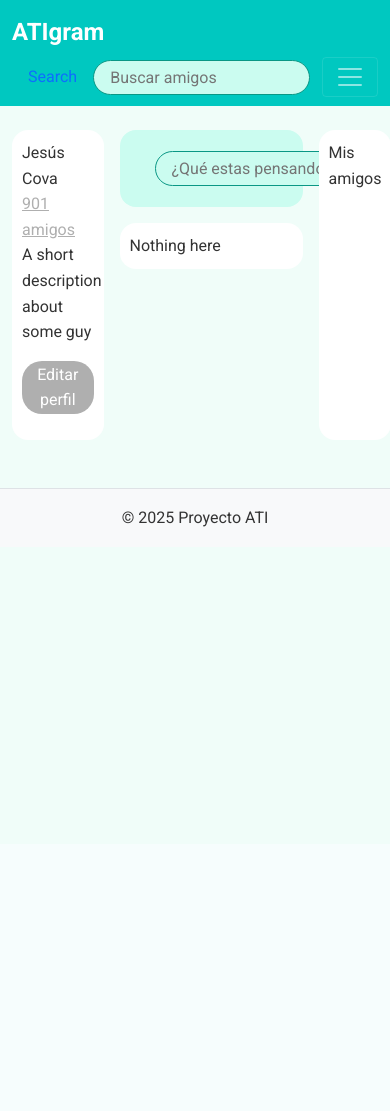
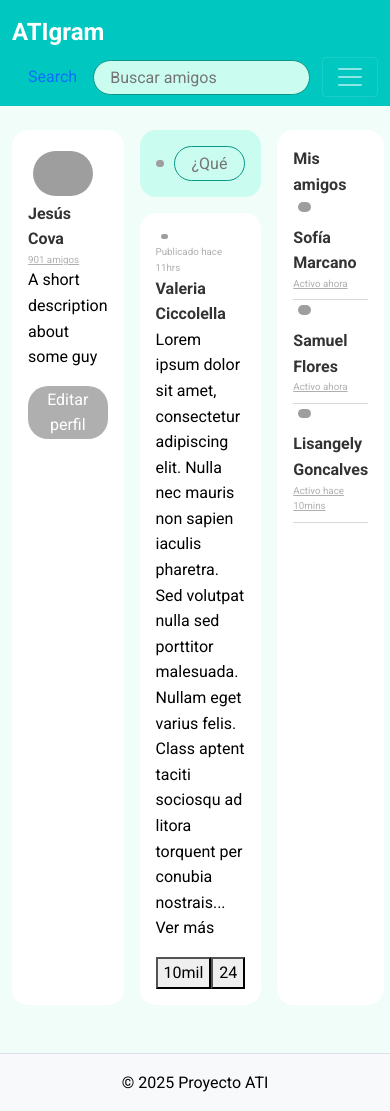
Before and after one commit to Jcova2003/Proyecto-ATI-Grupo-5, a Django app: page / in a window 390 px wide. Before the commit the page ends 527 px from the top, so only its background shows below. Run offline with Django 5.2, Linux system fonts and the light colour scheme; grey boxes are pictures that could not be loaded.

Commit message:
Estructurando feed

```diff
--- a/main_app/static/main_app/css/style.css
+++ b/main_app/static/main_app/css/style.css
@@ -18,12 +18,13 @@
 body {
   font-family: "Roboto", sans-serif;
   line-height: 1.6;
-  color: #333;
+  color: #000000;
   background-color: var(--background-color);
 }
 
 .home-content{
   display: flex;
+  gap: 1rem;
 }
 
 /* Profile card section*/
@@ -32,20 +33,51 @@ body {
   flex-direction: column;
   background-color: white;
   border-radius: 16px;
-  padding: 10px;
+  padding: 1rem;
 }
 
 .profile-card, .my-friends {
-  width: 25%;
+  width: 50%;
 }
 
 .profile-picture {
   border-radius: 100px;
-  width: 80%;
+  margin: 5px 15px 5px 5px;
+  align-self: center;
 }
 
-.number-friends {
+.profile-card .profile-picture {
+  height: auto;
+  width: 75%;
+  align-self: auto;
+}
+
+.post .profile-picture {
+  margin: 3px 10px 3px 0px;
+  width: 10%;
+}
+
+.user-info .profile-picture {
+  width: 17%;
+}
+
+.feed .user-info .profile-picture {
+  width: 8%;
+}
+
+.larger-name {
+  color: var(--dark-color);
+  font-size: clamp(1rem, 2.5vw, 1.5rem);
+  font-weight: bold;
+}
+
+.tiny-name {
+  font-size: 1rem;
+}
+
+.tiny-info {
   color: var(--light-gray);
+  font-size: clamp(0.5rem, 2.5vw, 0.8rem);
 }
 
 .btn-edit-profile {
@@ -57,22 +89,41 @@ body {
 }
 
 .center {
-  width: 50%;
+  width: auto;
   background-color: transparent;
-  margin: 0 1rem;
   padding: 0;
+  row-gap: 1rem;
 }
 
 .post {
   flex-direction: row;
   background-color: var(--light-color);
   height: 25%;
-  margin-bottom: 1rem;
 }
 
-.post img {
-  width: auto;
-  margin: 3px 15px 3px 10px;
+/* post section */
+.user-info {
+  display: flex;
+  flex-wrap: wrap;
+}
+
+.mrk-border {
+  border-bottom: 1px solid #D9D9D9;
+}
+
+.post-tag, .friend-tag {
+  display: flex;
+  flex-direction: column;
+  justify-content: center;
+}
+
+.friend-tag {
+  padding: 8px 0;
+}
+
+.reaction-bar {
+  display: flex;
+  justify-content: space-between;
 }
 
 /* Hero section */
@@ -135,6 +186,7 @@ body {
   align-self: center;
   padding: 0em 1em;
   height: 35px;
+  width: 100%;
 }
 
 .navbar-nav .nav-link {
--- a/main_app/templates/feed.html
+++ b/main_app/templates/feed.html
@@ -1,21 +1,24 @@
 {% extends 'home.html' %}
 {% load static %}
 
-{% block title %}Feed - {{ block.super }}{% endblock %}
+{% block feed %}
+<div class="feed atigram-card">
+    <div class="user-info">
+        <img class="profile-picture" src="https://encrypted-tbn0.gstatic.com/images?q=tbn:ANd9GcQytc93VfA29gwZ4w1ySdWjx1CSJBM6qGG3BA&s">
+        <div class="post-tag">
+            <span class="tiny-info">Publicado hace 11hrs</span>
+            <label class="larger-name">Valeria Ciccolella</label>
+        </div>
+    </div>
+    <div class="post-content">
+        <p>
+            Lorem ipsum dolor sit amet, consectetur adipiscing elit. Nulla nec mauris non sapien iaculis pharetra. Sed volutpat nulla sed porttitor malesuada. Nullam eget varius felis. Class aptent taciti sociosqu ad litora torquent per conubia nostrais... Ver más
+        </p>
+    </div>
+    <div class="reaction-bar">
+        <button>10mil</button>
+        <button>24</button>
+    </div>
+</div>
 
-{% block feed %}
-<div class="profile-card">
-    <img class="profile-picture" src="C:\Users\Sofía\Pictures\Untitled.png">
-    <label>Jesús Cova</label>
-    <a class="number-friends">901 amigos</a>
-    <p class="profile-desc">A short description about some guy</p>
-    <button class="btn-edit-profile">Editar perfil</button>
-</div>
-<div class="feed">
-
-</div>
-<div class="my-friends">
-    <label>Mis amigos</label>
-
-</div>
 {% endblock %}
--- a/main_app/templates/home.html
+++ b/main_app/templates/home.html
@@ -6,24 +6,43 @@
 {% block content %}
 <div class="home-content">
     <div class="profile-card atigram-card">
-        <img class="profile-picture" src="">
-        <label>Jesús Cova</label>
-        <a class="number-friends">901 amigos</a>
+        <img class="profile-picture" src="https://cdn.pixabay.com/photo/2020/06/30/10/23/icon-5355896_640.png">
+        <label class="larger-name">Jesús Cova</label>
+        <a class="tiny-info">901 amigos</a>
         <p class="profile-desc">A short description about some guy</p>
         <button class="btn-edit-profile">Editar perfil</button>
     </div>
     <div class="center atigram-card">
         <div class="post atigram-card">
-            <img class="profile-picture" src="">
+            <img class="profile-picture" src="https://cdn.pixabay.com/photo/2020/06/30/10/23/icon-5355896_640.png">
             <input class="search-bar" type="text" placeholder="¿Qué estas pensando?">
         </div>
-        <div class="feed atigram-card">
-            Nothing here
-        </div>
+        {% block feed %}
+        {% endblock %}
     </div>
     <div class="my-friends atigram-card">
-        <label>Mis amigos</label>
-
+        <label class="larger-name">Mis amigos</label>
+        <div class="user-info mrk-border">
+            <img class="profile-picture" src="https://cdn.pixabay.com/photo/2016/03/31/19/56/avatar-1295397_640.png">
+            <div class="friend-tag">
+                <label class="larger-name tiny-name">Sofía Marcano</label>
+                <a class="tiny-info">Activo ahora</a>
+            </div>
+        </div>
+        <div class="user-info mrk-border">
+            <img class="profile-picture" src="https://images.unsplash.com/photo-1522075469751-3a6694fb2f61?fm=jpg&q=60&w=3000&ixlib=rb-4.1.0&ixid=M3wxMjA3fDB8MHxzZWFyY2h8NHx8cHJvZmlsZXxlbnwwfHwwfHx8MA%3D%3D">
+            <div class="friend-tag">
+                <label class="larger-name tiny-name">Samuel Flores</label>
+                <a class="tiny-info">Activo ahora</a>
+            </div>
+        </div>
+        <div class="user-info mrk-border">
+            <img class="profile-picture" src="https://i.pinimg.com/736x/82/47/0b/82470b4ed44c3edacfcd4201e2297050.jpg">
+            <div class="friend-tag">
+                <label class="larger-name tiny-name">Lisangely Goncalves</label>
+                <a class="tiny-info">Activo hace 10mins</a>
+            </div>
+        </div>
     </div>
 </div>
 
```
